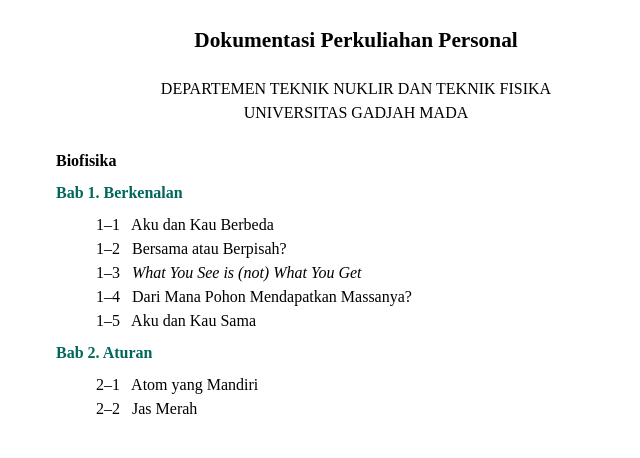
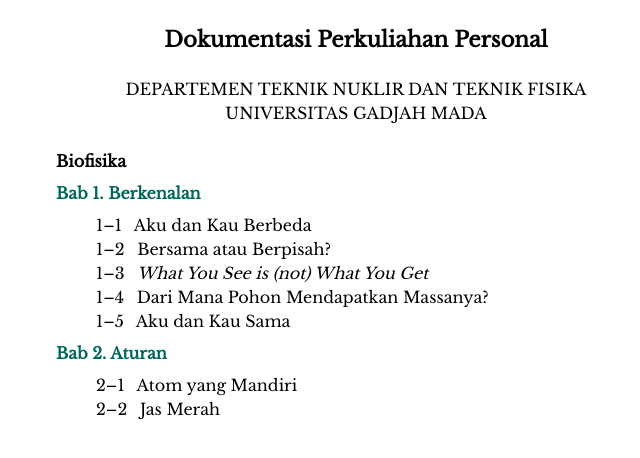
Before and after one commit to rengganisridwan/book-template, a plain HTML site: page index.html in a window 1280 px wide. Shown: the whole page, without its empty margins (284-924 px from the left). Drawn offline with nearby package versions, Linux system fonts and the light colour scheme.

Commit message:
font change

```diff
--- a/index.html
+++ b/index.html
@@ -1,10 +1,15 @@
 <!DOCTYPE html>
 <html>
     <head>
+        <link href="https://fonts.googleapis.com/css?family=Libre+Baskerville&display=swap" rel="stylesheet">
+
         <style>
             /* a:focus {
                 outline: 0;
             } */
+            body {
+                font-family: 'Libre Baskerville', serif;
+            }
 
             .flex-container {
             display: flex;
```
Also changed, not shown: biofisika/index.html (+5 -0 lines).
